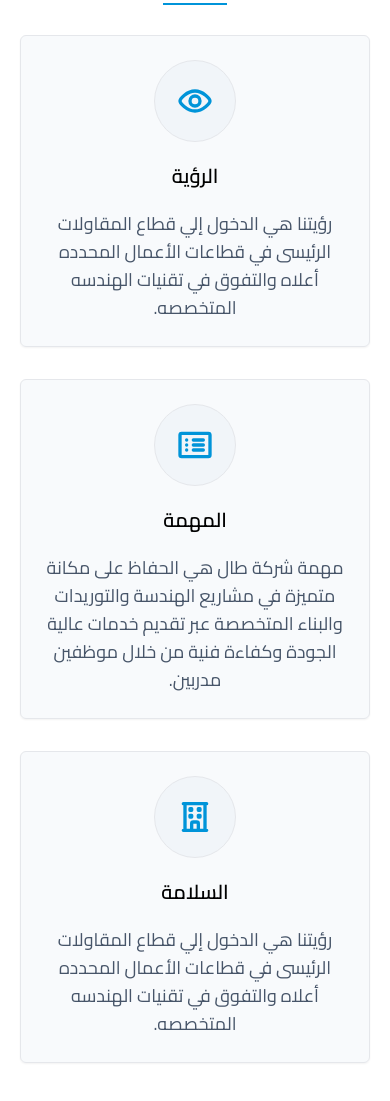
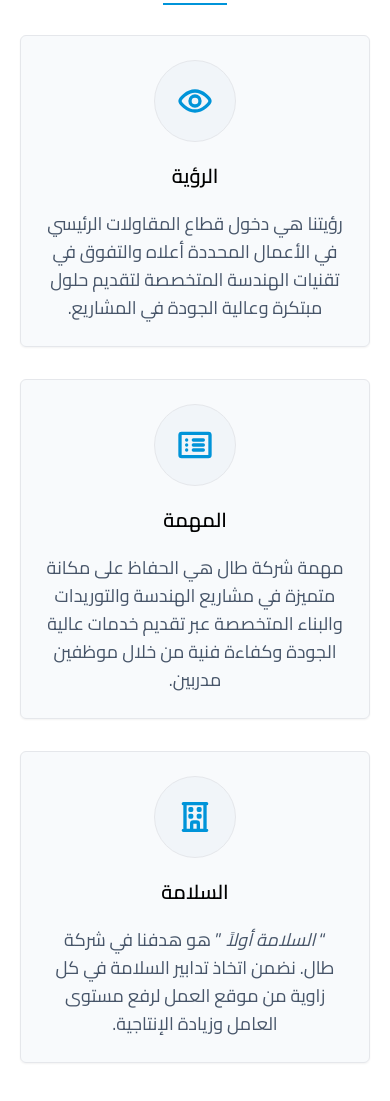
Before and after one commit to YoussefMohammed93/Tal-Company-Project, a website: page index.html in a window 390 px wide. Shown: the part 1873-2974 px from the top of the page. Drawn offline with Linux system fonts and the light colour scheme.

Commit message:
Company goals section + responsive

```diff
--- a/index.html
+++ b/index.html
@@ -293,8 +293,9 @@
             </div>
             <div>
               <p class="text-lg sm:font-semibold text-slate-600">
-                رؤيتنا هي الدخول إلي قطاع المقاولات الرئيسى في قطاعات الأعمال
-                المحدده أعلاه والتفوق في تقنيات الهندسه المتخصصه.
+                رؤيتنا هي دخول قطاع المقاولات الرئيسي في الأعمال المحددة أعلاه
+                والتفوق في تقنيات الهندسة المتخصصة لتقديم حلول مبتكرة وعالية
+                الجودة في المشاريع.
               </p>
             </div>
           </div>
@@ -362,8 +363,9 @@
             </div>
             <div>
               <p class="text-lg sm:font-semibold text-slate-600">
-                رؤيتنا هي الدخول إلي قطاع المقاولات الرئيسى في قطاعات الأعمال
-                المحدده أعلاه والتفوق في تقنيات الهندسه المتخصصه.
+                <q><i> السلامة أولاً </i></q> هو هدفنا في شركة طال. نضمن اتخاذ
+                تدابير السلامة في كل زاوية من موقع العمل لرفع مستوى العامل
+                وزيادة الإنتاجية.
               </p>
             </div>
           </div>
```
